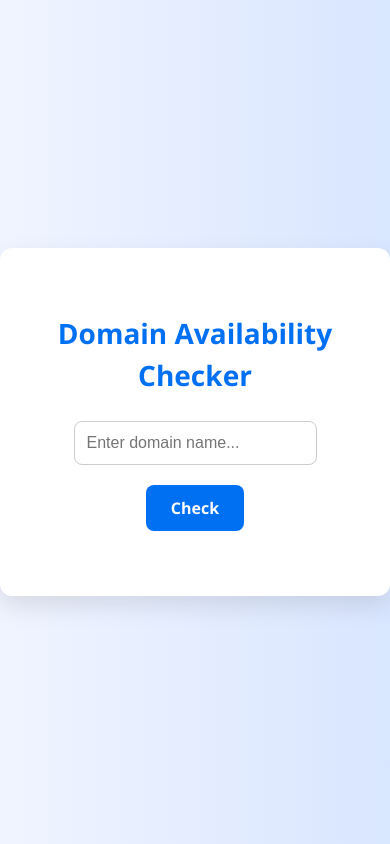
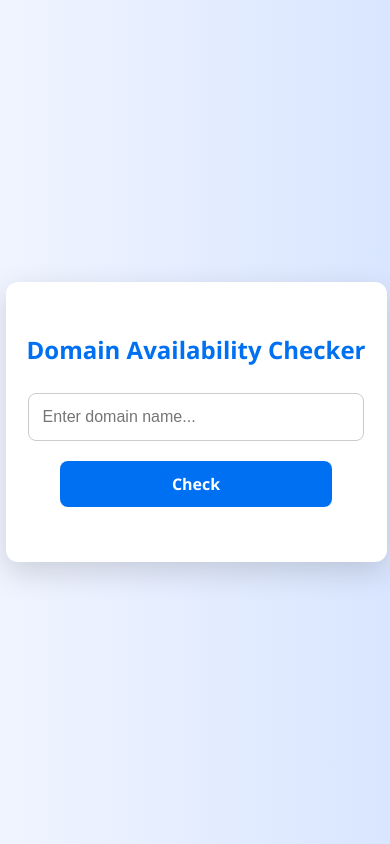
Before and after one commit to Tushar-2225/domain-checker-vite, a React (Vite) app: page / in a window 390 px wide. Built offline with nearby package versions, Linux system fonts and the light colour scheme.

Commit message:
Add responsive design and animations

```diff
--- a/src/components/DomainSearch.css
+++ b/src/components/DomainSearch.css
@@ -1,33 +1,57 @@
 /* DomainSearch.css */
 
+/* Full height body, center container */
+body {
+  min-height: 100vh;
+  display: flex;
+  justify-content: center;
+  align-items: center;
+  margin: 0;
+  background: linear-gradient(to right, #f0f4ff, #d9e6ff);
+  font-family: "Segoe UI", Tahoma, Geneva, Verdana, sans-serif;
+  transition: background 0.5s ease;
+}
+
+/* Container styling */
 .container {
-  max-width: 500px;
-  margin: 80px auto;
-  padding: 40px;
+  width: 90%;
+  max-width: 600px;
+  padding: 50px 30px;
   border-radius: 12px;
-  box-shadow: 0 10px 25px rgba(0, 0, 0, 0.1);
+  box-shadow: 0 10px 30px rgba(0, 0, 0, 0.15);
   background-color: #ffffff;
   text-align: center;
-  font-family: "Segoe UI", Tahoma, Geneva, Verdana, sans-serif;
+  animation: fadeIn 0.8s ease-in-out;
 }
 
+/* Header */
 h2 {
   margin-bottom: 25px;
   color: #0070f3;
   font-size: 28px;
+  animation: slideDown 0.8s ease forwards;
 }
 
+/* Input */
 input {
-  padding: 12px;
-  width: 70%;
+  padding: 14px;
+  width: 75%;
   border-radius: 8px;
   border: 1px solid #ccc;
   margin-bottom: 20px;
   font-size: 16px;
+  transition: all 0.3s ease;
 }
 
+input:focus {
+  outline: none;
+  border-color: #0070f3;
+  box-shadow: 0 0 8px rgba(0, 112, 243, 0.3);
+}
+
+/* Button */
 button {
-  padding: 12px 25px;
+  padding: 14px 30px;
   border-radius: 8px;
   border: none;
   background-color: #0070f3;
@@ -35,21 +59,25 @@ button {
   cursor: pointer;
   font-weight: bold;
   font-size: 16px;
-  transition: background-color 0.3s ease;
+  transition: all 0.3s ease;
 }
 
 button:hover {
   background-color: #005bb5;
+  transform: translateY(-2px);
 }
 
+/* Result */
 .result {
   margin-top: 25px;
   font-size: 18px;
   font-weight: bold;
+  transition: color 0.3s ease;
 }
 
+/* Suggestions */
 .suggestions {
-  margin-top: 15px;
+  margin-top: 20px;
   font-size: 16px;
   text-align: left;
 }
@@ -58,6 +86,33 @@ button:hover {
   padding-left: 20px;
 }
 
-body {
-  background: linear-gradient(to right, #f0f4ff, #d9e6ff);
+/* Animations */
+@keyframes fadeIn {
+  0% { opacity: 0; transform: translateY(-20px);}
+  100% { opacity: 1; transform: translateY(0);}
 }
+
+@keyframes slideDown {
+  0% { opacity: 0; transform: translateY(-30px);}
+  100% { opacity: 1; transform: translateY(0);}
+}
+
+/* Responsive for mobile */
+@media (max-width: 500px) {
+  input {
+    width: 90%;
+  }
+
+  .container {
+    padding: 30px 20px;
+  }
+
+  h2 {
+    font-size: 24px;
+  }
+
+  button {
+    width: 80%;
+    padding: 12px 0;
+  }
+}
```
Also changed, not shown: 5 other files (tests, documents, lock files or other folders).
